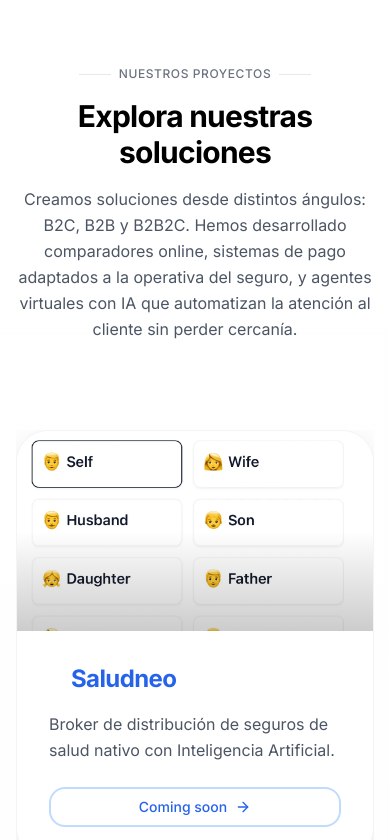
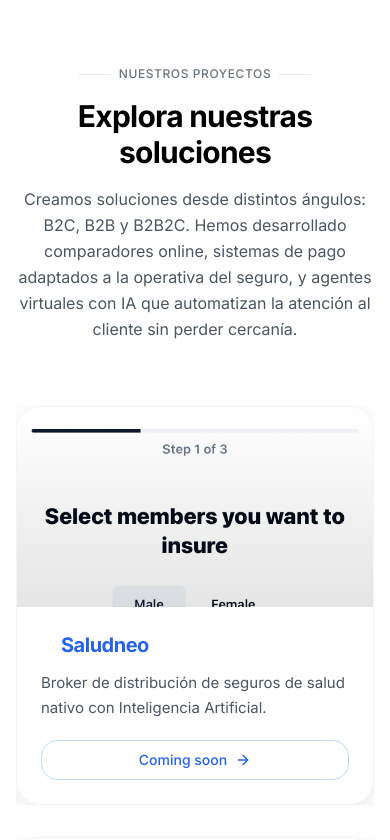
Before and after one commit to obsydian-ai/obsydian-landing, a Next.js app: page / in a window 390 px wide. Shown: the part 1156-1996 px from the top of the page. Built offline with nearby package versions, Linux system fonts and the light colour scheme.

Commit message:
changes on mobile v3

```diff
--- a/src/components/ProjectCard.tsx
+++ b/src/components/ProjectCard.tsx
@@ -112,9 +112,10 @@ const ProjectCard: React.FC<ProjectCardProps> = ({ project, isActive, theme, isM
         viewport={{ once: true }}
       >
         {/* Card container con sombra sutil */}
-        <div className="bg-white rounded-[32px] shadow-[0_8px_30px_rgb(0,0,0,0.08)] border border-gray-100">
+        <div className="bg-white rounded-[24px] shadow-[0_8px_30px_rgb(0,0,0,0.08)] border border-gray-100">
           {/* Contenedor de imagen con gradiente */}
-          <div className="relative h-[200px] overflow-hidden rounded-t-[32px]">
+          <div className="relative overflow-hidden rounded-t-[24px]">
+            <div className="aspect-[16/9] relative">
               <img
                 src={
                   project.name === "Saludneo"
@@ -126,28 +127,29 @@ const ProjectCard: React.FC<ProjectCardProps> = ({ project, isActive, theme, isM
                       : project.imageSrc
                 }
                 alt={`${project.name} screenshot`}
-              className="w-full h-full object-cover"
+                className="absolute inset-0 w-full h-full object-cover object-top"
               />
               {/* Overlay con gradiente suave */}
-            <div className="absolute inset-0 bg-gradient-to-t from-black/20 via-transparent to-transparent"></div>
+              <div className="absolute inset-0 bg-gradient-to-t from-black/10 via-black/5 to-transparent"></div>
+            </div>
           </div>
 
-          {/* Contenido con padding generoso */}
-          <div className="p-8">
+          {/* Contenido con padding ajustado */}
+          <div className="p-6">
             {/* Header con dot indicator */}
-            <div className="flex items-center gap-3 mb-4">
+            <div className="flex items-center gap-3 mb-3">
               <motion.div
-                className={`w-2.5 h-2.5 rounded-full ${theme.accent}`}
+                className={`w-2 h-2 rounded-full ${theme.accent}`}
                 animate={{ scale: [1, 1.1, 1] }}
                 transition={{ duration: 2, repeat: Infinity }}
               />
-              <h3 className={`text-2xl font-bold tracking-tight ${theme.text}`}>
+              <h3 className={`text-xl font-bold tracking-tight ${theme.text}`}>
                 {project.name}
               </h3>
             </div>
 
             {/* Descripción con tamaño óptimo para móvil */}
-            <p className="text-gray-600 text-base leading-relaxed mb-6">
+            <p className="text-gray-600 text-[15px] leading-relaxed mb-5">
               {project.description}
             </p>
 
@@ -155,8 +157,8 @@ const ProjectCard: React.FC<ProjectCardProps> = ({ project, isActive, theme, isM
             <Button
               variant="ghost"
               className={`
-                group relative w-full py-4 font-medium
-                rounded-2xl border-2 transition-all duration-200
+                group relative w-full py-3.5 font-medium
+                rounded-2xl border transition-all duration-200
                 ${theme.border} ${theme.text}
                 active:scale-[0.98]
               `}
@@ -169,7 +171,7 @@ const ProjectCard: React.FC<ProjectCardProps> = ({ project, isActive, theme, isM
               role="button"
               aria-label={`Learn more about ${project.name}`}
             >
-              <span className="relative z-10 flex items-center justify-center gap-2">
+              <span className="relative z-10 flex items-center justify-center gap-2 text-sm font-medium">
                 Coming soon
                 <ArrowRight className="w-4 h-4" />
               </span>
--- a/src/components/ProjectsSection.tsx
+++ b/src/components/ProjectsSection.tsx
@@ -121,10 +121,11 @@ const ProjectsSection: React.FC = () => {
       className="relative bg-gradient-to-b from-white to-gray-50/50"
       style={{ height: isMobile ? 'auto' : `${projects.length * 150}vh` }}
     >
-      {/* Header con fade out */}
+      {/* Header */}
+      <div className={`${isMobile ? 'relative bg-white' : 'sticky top-0 bg-gradient-to-b from-white via-white to-transparent'}`}>
         <motion.div
           style={{ opacity: isMobile ? 1 : headerOpacity }}
-        className="sticky top-0 pt-16 pb-16 md:pt-24 md:pb-32 bg-gradient-to-b from-white via-white to-transparent z-10"
+          className="pt-16 pb-8 md:pt-24 md:pb-32 z-10"
         >
           <div className="container px-4 md:px-6 mx-auto">
             <div className="max-w-xl md:max-w-2xl lg:max-w-3xl mx-auto text-center">
@@ -156,11 +157,12 @@ const ProjectsSection: React.FC = () => {
             </div>
           </div>
         </motion.div>
+      </div>
 
       {isMobile ? (
         // Mobile layout - vertical scroll
-        <div className="py-6 px-4">
-          <div className="space-y-6">
+        <div className="pt-8 px-4 pb-16">
+          <div className="space-y-8">
             {projects.map((project, index) => (
               <motion.div
                 key={project.id}
@@ -174,7 +176,7 @@ const ProjectsSection: React.FC = () => {
                     ease: [0.21, 0.45, 0.27, 0.9]
                   }
                 }}
-                viewport={{ once: true, margin: "-100px" }}
+                viewport={{ once: true, margin: "-50px" }}
                 className="w-full"
               >
                 <ProjectCard
```
Lines whose indentation alone changed are shown as unchanged.
